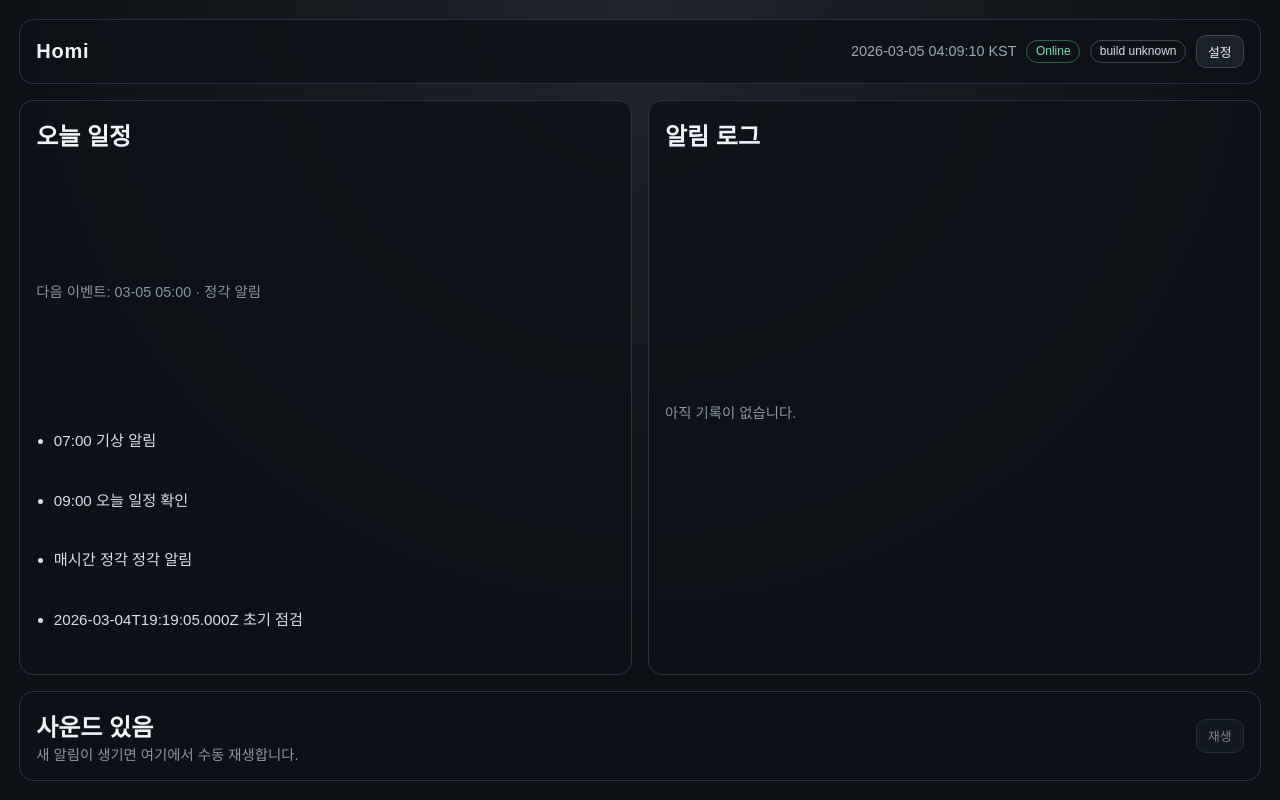
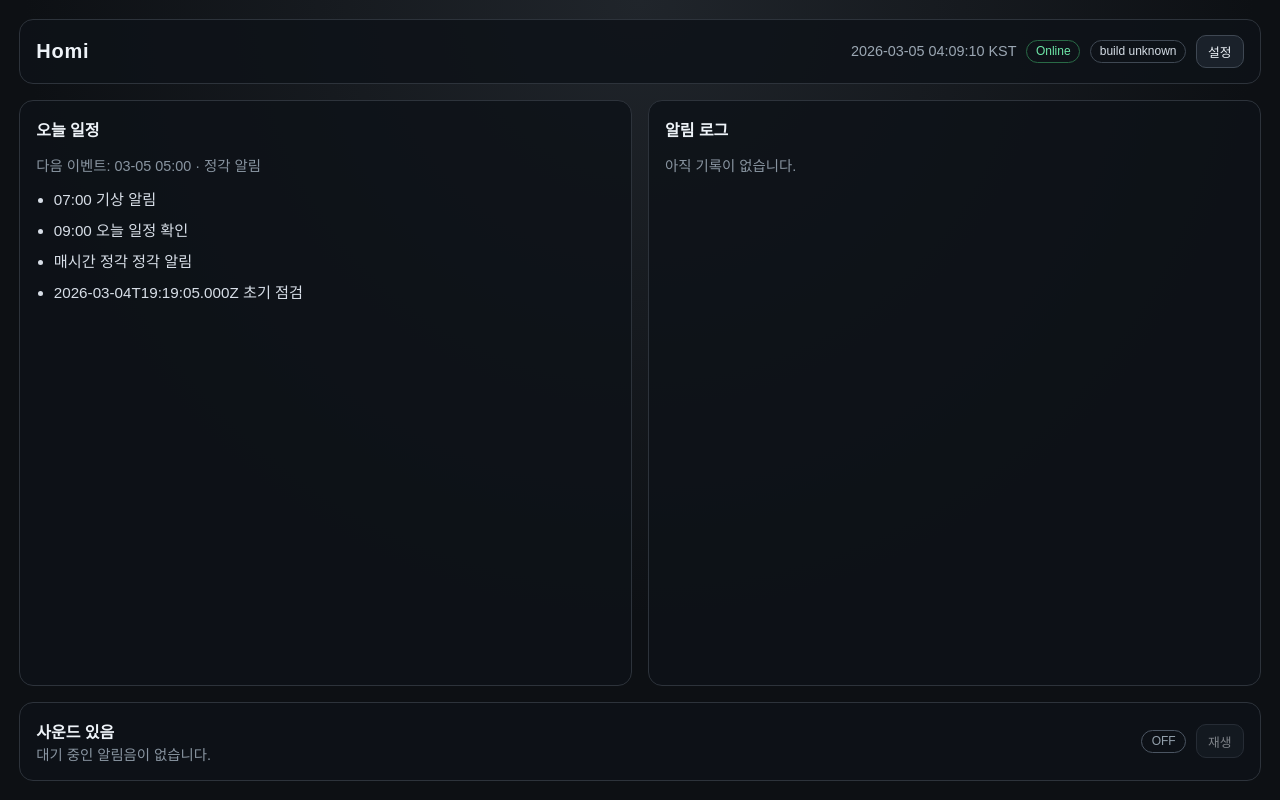
Before and after one commit to jungju/homi, a Svelte app: page / in a window 1280 px wide. Built offline with nearby package versions, Linux system fonts and the light colour scheme.

Commit message:
feat: scheduler engine

```diff
--- a/package.json
+++ b/package.json
@@ -5,6 +5,7 @@
   "type": "module",
   "scripts": {
     "dev": "vite",
+    "prebuild": "node scripts/write-version.mjs",
     "build": "vite build",
     "preview": "vite preview",
     "check": "svelte-check --tsconfig ./tsconfig.app.json && tsc -p tsconfig.node.json"
@@ -19,6 +20,7 @@
     "vite": "^7.3.1"
   },
   "dependencies": {
-    "dayjs": "^1.11.19"
+    "dayjs": "^1.11.19",
+    "zod": "^4.3.6"
   }
 }
--- a/src/App.svelte
+++ b/src/App.svelte
@@ -17,6 +17,11 @@
   const TZ = 'Asia/Seoul';
   const BUILD_VERSION = 'unknown';
 
+  interface LogItem {
+    id: string;
+    text: string;
+  }
+
   let now = dayjs().tz(TZ);
   let online = true;
   let clockTimer: ReturnType<typeof setTimeout> | undefined;
@@ -24,9 +29,21 @@
 
   let schedules: ScheduleItem[] = getDefaultSchedules(now);
   let nextScheduleText = '-';
+  let logs: LogItem[] = [];
+  let hasPendingSound = false;
+  let alertAudio: HTMLAudioElement | null = null;
 
   function getNow() {
     return dayjs().tz(TZ);
+  }
+
+  function appendLog(text: string) {
+    const stamp = getNow().format('YYYY-MM-DD HH:mm:ss');
+    const nextItem = {
+      id: crypto.randomUUID(),
+      text: `[${stamp}] ${text}`,
+    };
+    logs = [nextItem, ...logs].slice(0, 120);
   }
 
   function updateNextSchedule() {
@@ -34,6 +51,21 @@
     nextScheduleText = nextEvent
       ? `${nextEvent.runAt.tz(TZ).format('MM-DD HH:mm')} · ${nextEvent.schedule.label}`
       : '활성 스케줄 없음';
+  }
+
+  async function playPendingSound() {
+    if (!hasPendingSound || !alertAudio) {
+      return;
+    }
+
+    try {
+      alertAudio.currentTime = 0;
+      await alertAudio.play();
+      hasPendingSound = false;
+      appendLog('사운드 수동 재생');
+    } catch {
+      appendLog('사운드 재생 실패 (브라우저 권한 확인 필요)');
+    }
   }
 
   function tickClock() {
@@ -55,7 +87,8 @@
       () => getNow(),
       () => schedules,
       ({ schedule, triggerAt }) => {
-        console.info(`[Homi Scheduler] ${schedule.label} at ${triggerAt.toISOString()}`);
+        appendLog(`${schedule.label} 이벤트 발생 (${triggerAt.tz(TZ).format('HH:mm:ss')})`);
+        hasPendingSound = true;
       },
     );
 
@@ -99,16 +132,28 @@
 
     <article class="panel">
       <h2>알림 로그</h2>
-      <p class="muted">아직 기록이 없습니다.</p>
+      {#if logs.length === 0}
+        <p class="muted">아직 기록이 없습니다.</p>
+      {:else}
+        <ul class="log-list">
+          {#each logs as entry (entry.id)}
+            <li>{entry.text}</li>
+          {/each}
+        </ul>
+      {/if}
     </article>
   </section>
 
   <footer class="panel sound-panel">
     <div>
       <h2>사운드 있음</h2>
-      <p class="muted">새 알림이 생기면 여기에서 수동 재생합니다.</p>
+      <p class="muted">{hasPendingSound ? '대기 중인 알림음이 있습니다.' : '대기 중인 알림음이 없습니다.'}</p>
     </div>
-    <button type="button" disabled>재생</button>
+    <div class="sound-controls">
+      <span class:active={hasPendingSound} class="sound-badge">{hasPendingSound ? 'ON' : 'OFF'}</span>
+      <button type="button" on:click={playPendingSound} disabled={!hasPendingSound}>재생</button>
+      <audio bind:this={alertAudio} preload="auto" src="/sounds/chime.mp3"></audio>
+    </div>
   </footer>
 </main>
 
@@ -152,6 +197,10 @@
   h1 {
     font-size: 1.25rem;
     letter-spacing: 0.04em;
+  }
+
+  h2 {
+    font-size: 1rem;
   }
 
   .status-row {
@@ -204,6 +253,7 @@
     padding: 1rem;
     display: grid;
     gap: 0.8rem;
+    align-content: start;
   }
 
   ul {
@@ -218,6 +268,12 @@
     font-size: 0.95rem;
   }
 
+  .log-list {
+    max-height: 54vh;
+    overflow: auto;
+    padding-right: 0.4rem;
+  }
+
   .muted {
     color: #8995a1;
     font-size: 0.9rem;
@@ -227,10 +283,34 @@
     display: flex;
     justify-content: space-between;
     align-items: center;
+    gap: 1rem;
+  }
+
+  .sound-controls {
+    display: flex;
+    align-items: center;
+    gap: 0.6rem;
+  }
+
+  .sound-badge {
+    border: 1px solid #4b5562;
+    border-radius: 999px;
+    padding: 0.2rem 0.6rem;
+    font-size: 0.75rem;
+    color: #93a0ac;
+  }
+
+  .sound-badge.active {
+    color: #ffd98d;
+    border-color: #9a6e1d;
   }
 
   button:disabled {
     opacity: 0.5;
+  }
+
+  audio {
+    display: none;
   }
 
   @media (max-width: 960px) {
@@ -247,5 +327,10 @@
     .status-row {
       justify-content: flex-start;
     }
+
+    .sound-panel {
+      flex-direction: column;
+      align-items: flex-start;
+    }
   }
 </style>
```
Also changed, not shown: 1 other file (tests, documents, lock files or other folders).
